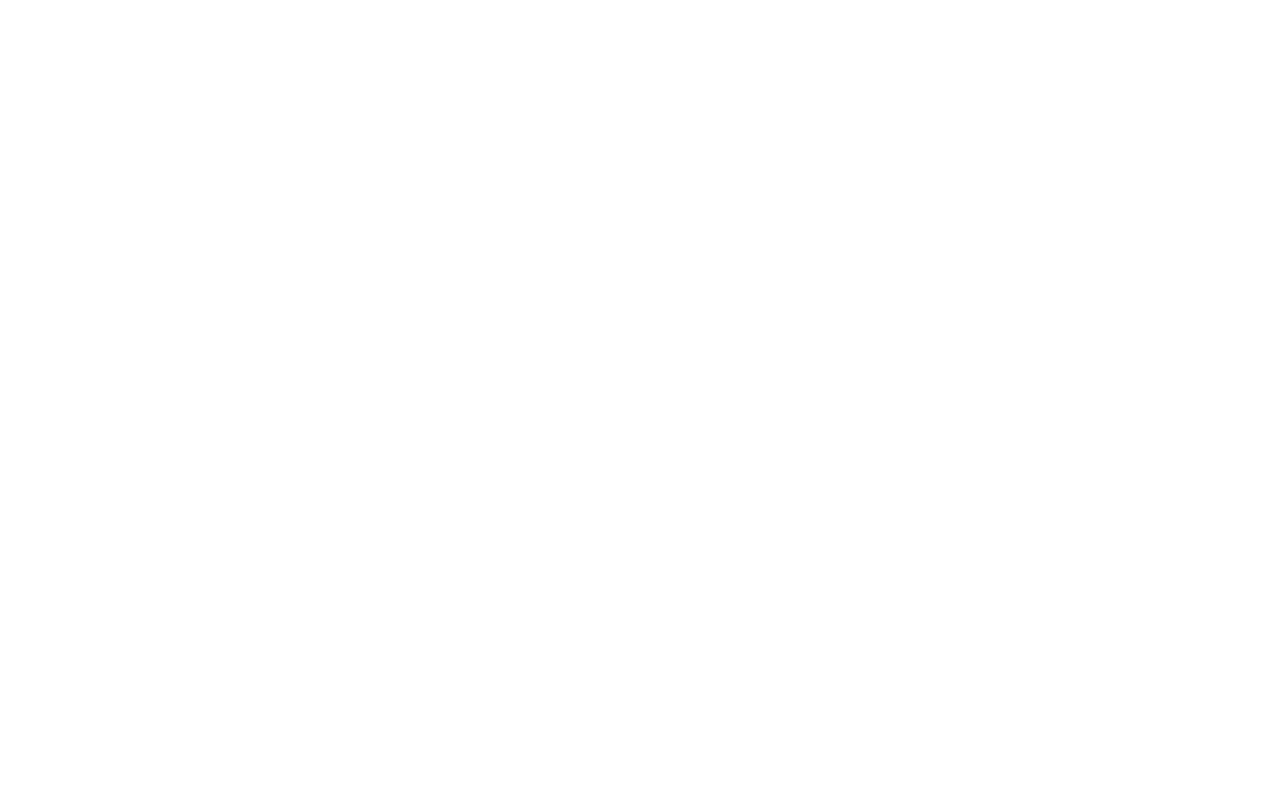
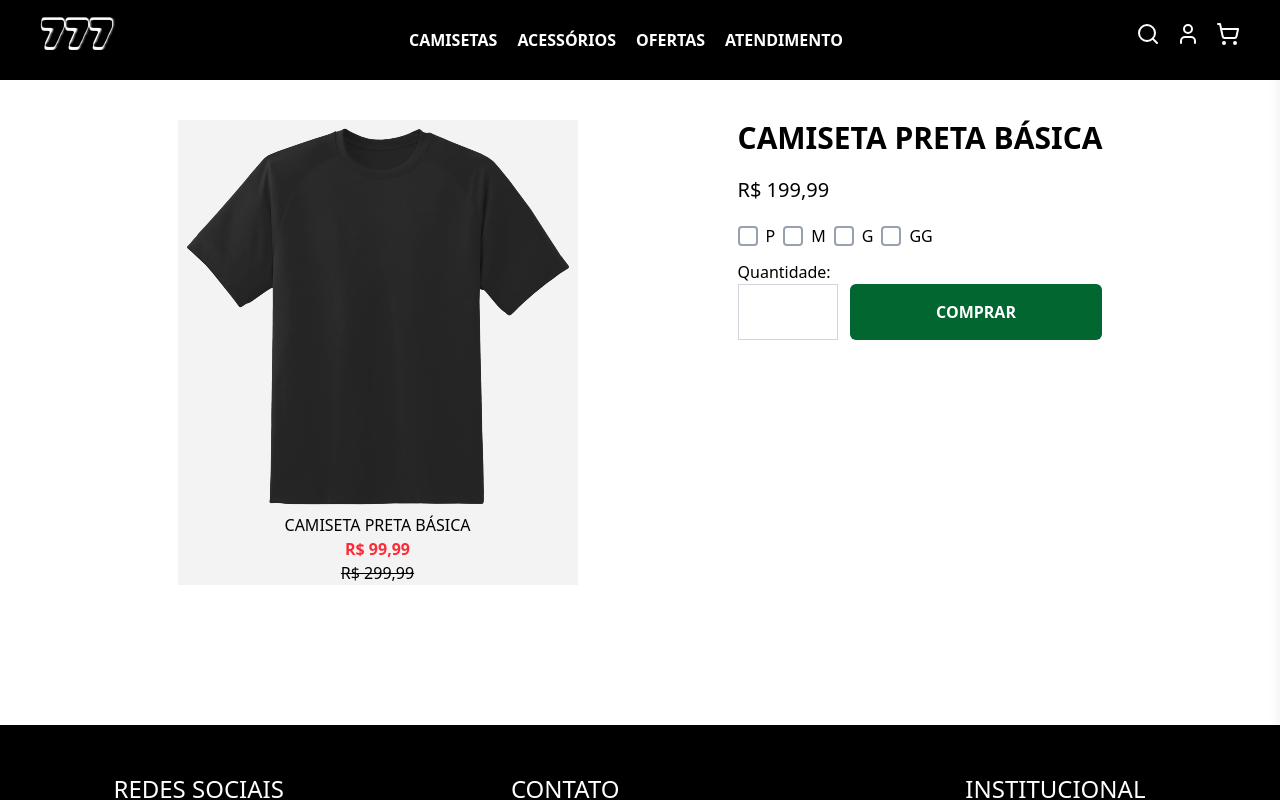
Before and after one commit to kaua-sousaa/projeto-loja-virtual, a React app: page /ProdutoPage in a window 1280 px wide. Before the commit this address had no page. Shown: the top 800 px of the page. Built offline with nearby package versions, Linux system fonts and the light colour scheme; the HTML template or start-up script is replaced by a standard one.

Commit message:
pagina especifica do produto e algumas alteracoes

```diff
--- /dev/null
+++ b/src/components/CheckBox.jsx
@@ -0,0 +1,35 @@
+import { useState } from "react";
+
+const CheckBox = ({setSelectedSize}) => {
+    const [selected, setSelected] = useState(null);
+
+    const options = ["P", "M", "G", "GG"];
+
+    const handleSelect = (index) => {
+        setSelected(index)
+        setSelectedSize(index)
+    }
+
+    return (
+        <div className="flex gap-2">
+            {options.map((option, index) => (
+                <label key={index} className="flex items-center gap-2 cursor-pointer">
+                    <input
+                    type="checkbox"
+                    checked={selected === index}
+                    onChange={() => handleSelect(index)}
+                    className="hidden"/>
+
+                    <div className={`w-5 h-5 border-2 border-gray-400 flex items-center justify-center rounded-sm ${
+                         selected === index ? "bg-gray-300" : "bg-white"
+                    }`}>
+
+                    </div>
+                    <span>{option}</span>
+                </label>
+            ))}
+        </div>
+    )
+}
+
+export default CheckBox;
--- a/src/components/Header.jsx
+++ b/src/components/Header.jsx
@@ -24,7 +24,7 @@
       <div>
         <ul className="flex space-x-5 text-white font-bold">
           <li>
-            <a href="">ROUPAS</a>
+            <a href="/RoupasPage">CAMISETAS</a>
           </li>
           <li>
             <a href="">ACESSÓRIOS</a>
--- a/src/components/Roupa.jsx
+++ b/src/components/Roupa.jsx
@@ -1,16 +1,16 @@
 import Button from "./Button";
 
-const Roupa = ( {img} ) => {
+const Roupa = ( {img, showButtton = true, className} ) => {
 
     return (
         <div className="flex flex-col items-center">
-            <div className="bg-roupa-bg w-[310px] min-h-[410px] mb-3">
+            <div className={`bg-roupa-bg w-[310px] min-h-[410px] mb-3  ${className}`}>
                 <img src={img} alt="blusa" />
                 <p className="text-center">CAMISETA PRETA BÁSICA</p>
                 <p className="text-center text-red-500 font-bold">R$ 99,99</p>
                 <p className="text-center line-through">R$ 299,99</p>
             </div>
-            <Button>COMPRAR</Button>
+            {showButtton && <Button>COMPRAR</Button>}
         </div>
     )
 }
--- /dev/null
+++ b/src/pages/ProdutoPage.jsx
@@ -0,0 +1,52 @@
+import CheckBox from "../components/CheckBox";
+import Footer from "../components/Footer";
+import Header from "../components/Header";
+import Roupa from "../components/Roupa";
+import blusa from "../assets/blusa.png";
+import Button from "../components/Button";
+import { useState } from "react";
+
+const ProdutoPage = () => {
+  const [selectedSize, setSelectedSize] = useState(null);
+  const [quantity, setQuantity] = useState(0);
+
+  const handleSubmit = (e) =>{
+    e.preventDefault();
+    console.log(selectedSize)
+    console.log(quantity);
+
+  }
+
+  return (
+    <div>
+      <div>
+        <Header />
+      </div>
+      <div className="flex justify-center space-x-40">
+        <div className="mt-10">
+          <Roupa img={blusa} showButtton={false} className="w-[400px]"/>
+        </div>
+        <div className="space-y-5 mt-10 ">
+          <h1 className="text-3xl font-bold">CAMISETA PRETA BÁSICA</h1>
+          <p className="text-xl font-medium">R$ 199,99</p>
+
+          <form onSubmit={handleSubmit} className="flex flex-col">
+            <CheckBox setSelectedSize={setSelectedSize}/>
+            <p className="mt-3">Quantidade:</p>
+            <div className="flex space-x-3">
+              <input min="0" type="number" className="border border-gray-300 text-center w-[100px]"
+              onChange={(e) => setQuantity(e.target.value)}/>
+
+              <Button className="bg-green-800 rounded-md">COMPRAR</Button>
+            </div>
+          </form>
+        </div>
+      </div>
+      <div>
+        <Footer />
+      </div>
+    </div>
+  );
+};
+
+export default ProdutoPage;
--- a/src/pages/RoupasPage.jsx
+++ b/src/pages/RoupasPage.jsx
@@ -12,7 +12,7 @@
             <div className="flex justify-center">
                 <div className="bg-black h-32 mt-10 w-3/4 rounded-2xl mb-10 flex justify-between items-end p-5">
                     <p className="text-white">HOME / CAMISETAS </p>
-                    <select name="" id="" className="bg-white mr-10 p-2 rounded-2xl">
+                    <select name="" id="" className="bg-white mr-10 p-2 px-5 rounded-2xl">
                         <option value="">Ordenar por: </option>
                         <option value="">Menor preço</option>
                         <option value="">Maior preço</option>
--- a/src/routes/AppRoutes.jsx
+++ b/src/routes/AppRoutes.jsx
@@ -2,6 +2,7 @@
 import Home from "../pages/Home"
 import LoginPage from "../pages/LoginPage";
 import RoupasPage from "../pages/RoupasPage";
+import ProdutoPage from "../pages/ProdutoPage";
 
 const AppRoutes = () => {
     return(
@@ -9,6 +10,7 @@
             <Route path="/" element={<Home/>}/>
             <Route path="/LoginPage" element={<LoginPage/>}/>
             <Route path="/RoupasPage" element={<RoupasPage/>}/>
+            <Route path="/ProdutoPage" element={<ProdutoPage/>}/>
         </Routes>
     )
 }
```
